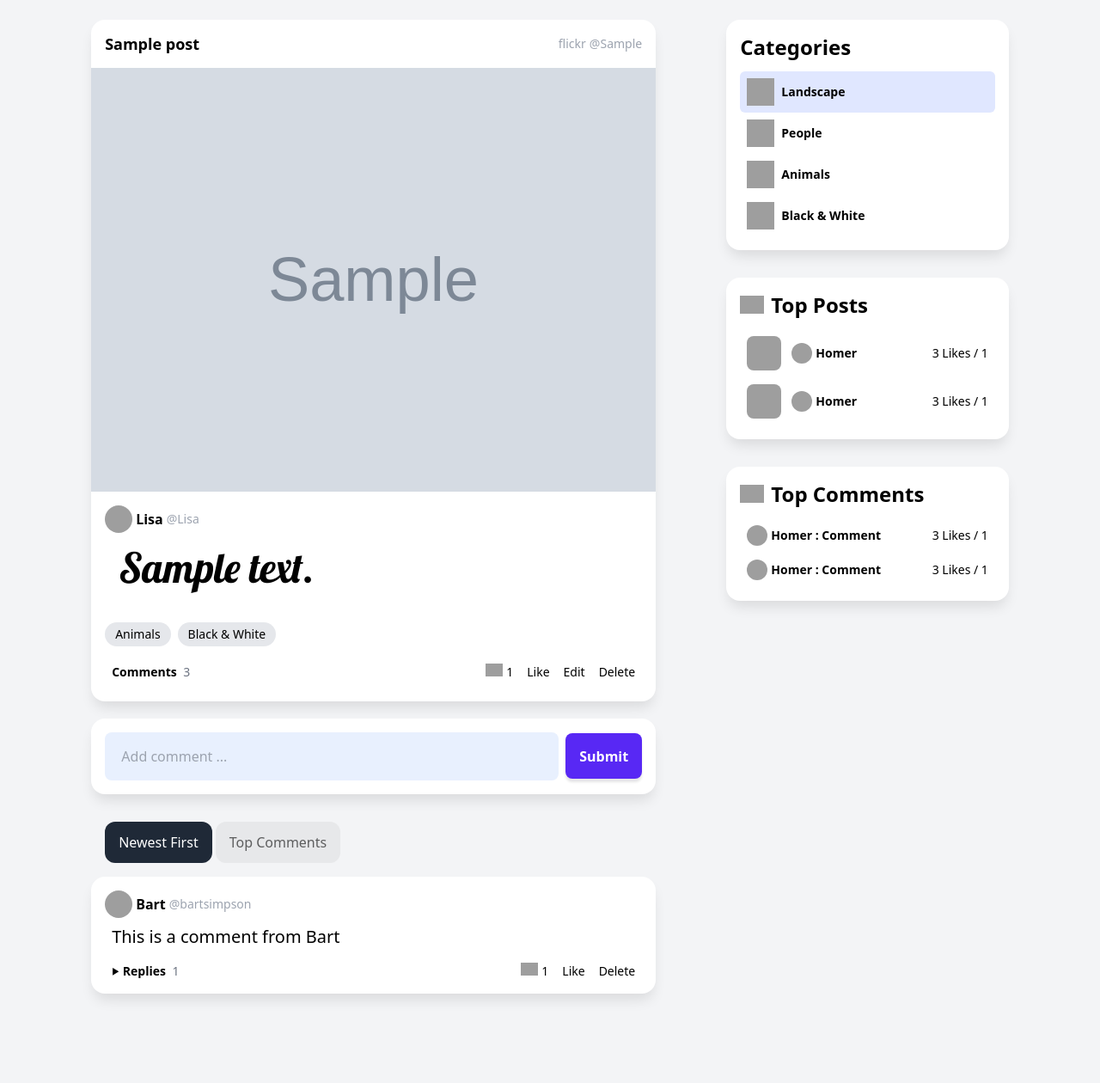
After one commit to ad1001/django-project, a Django app: page /post/post/00000000-0000-0000-0000-000000000001 in a window 1280 px wide. The commit adds this page. Shown: the part 450-1710 px from the top of the page at 86% size. Run offline with Django 5.2, Linux system fonts and the light colour scheme; tables that the repository leaves empty hold one stand-in row (values such as "Sample post"); grey boxes marked "Sample" are stand-in pictures; one stand-in notice (Sample message) is shown; some libraries are stand-ins or nearby versions; grey boxes are pictures that could not be loaded.

Commit message:
added edit, delete and page not found views along with toaster messages

```diff
--- a/posts/views.py
+++ b/posts/views.py
@@ -1,25 +1,13 @@
-from django import forms
-from django.forms import ModelForm
-from django.shortcuts import redirect, render
+from django.shortcuts import get_object_or_404, redirect, render
 from bs4 import BeautifulSoup
 import requests
 from posts.models import Post
+from django.contrib import messages
+from .forms import *
 
 def home_view(request):
     posts = Post.objects.all()
     return render(request, 'posts/home.html', {'posts':posts})
-
-class PostCreateForm(ModelForm):
-    class Meta:
-        model = Post
-        fields = ['url', 'body']
-        labels = {
-            'body':'Caption',
-        }
-        widgets = {
-            'body': forms.Textarea(attrs={'rows':3,'placeholder':'Add a caption ...', 'class':'font1 text-4xl'}),
-            'url': forms.TextInput(attrs={'placeholder':'Add url...'}),
-        }
 
 
 def post_create_view(request):
@@ -43,3 +31,32 @@
             post.save()
             return redirect('home')
     return render(request, 'posts/post_create.html', {'form':form})
+
+
+def post_delete_view(request, pk):
+    post = get_object_or_404(Post, id=pk)
+    if request.method == 'POST':
+        post.delete()
+        messages.success(request, 'Post deleted')
+        return redirect('home')
+    return render(request, 'posts/post_delete.html', {'post': post})
+
+def post_edit_view(request, pk):
+    post = get_object_or_404(Post, id=pk)
+    form  = PostEditForm(instance=post)
+    if request.method == "POST":
+        form  = PostEditForm(request.POST, instance=post)
+        if form.is_valid:
+            form.save()
+            messages.success(request, 'Post updated')
+            return redirect('home')
+
+    context = {
+        'post': post,
+        'form': form
+    }
+    return render(request, 'posts/post_edit.html', context)
+
+def post_page_view(request, pk):
+    post = get_object_or_404(Post, id=pk)
+    return render(request, 'posts/post_page.html', {'post':post})
--- a/src/settings.py
+++ b/src/settings.py
@@ -25,7 +25,7 @@
 # SECURITY WARNING: don't run with debug turned on in production!
 DEBUG = True
 
-ALLOWED_HOSTS = []
+ALLOWED_HOSTS = ['*']
 
 
 # Application definition
--- a/src/urls.py
+++ b/src/urls.py
@@ -21,5 +21,8 @@
 urlpatterns = [
     path('admin/', admin.site.urls),
     path('', home_view, name='home'),
-    path('post/create/',post_create_view,name='post-create' )
+    path('post/create/',post_create_view,name='post-create'),
+    path('post/delete/<pk>/',post_delete_view,name='post-delete'),
+    path('post/edit/<pk>/',post_edit_view,name='post-edit'),
+    path('post/post/<pk>',post_page_view,name='post-view')
 ]
--- a/templates/base.html
+++ b/templates/base.html
@@ -238,6 +238,8 @@
 </head>
 <body class="bg-gray-100">
 
+{% include "includes/messages.html" %}
+
 {% include "includes/header.html" %}
 
 {% block layout %}
--- /dev/null
+++ b/templates/includes/messages.html
@@ -0,0 +1,28 @@
+{% if messages %}
+<div x-data="{ showMessage: false }" >
+{% for message in messages %}
+<div x-cloak class="absolute mx-auto left-0 right-0 mt-2 max-w-xl z-50 flex items-center
+            {% if message.tags == 'error' %}bg-red-500{% else %}bg-amber-300{% endif %} text-white p-3 rounded-lg" role="alert"
+    x-show="showMessage"
+    x-init="setTimeout(() => showMessage = true, 200), setTimeout(() => showMessage = false, 6000)"
+    x-transition:enter="duration-700 ease-out"
+    x-transition:enter-start="opacity-0 -translate-y-5"
+    x-transition:enter-end="opacity-100 translate-y-0"
+    x-transition:leave="duration-200 ease-in"
+    x-transition:leave-start="opacity-100 translate-y-0"
+    x-transition:leave-end="opacity-0 -translate-y-5">
+        <svg class="w-8 h-8 mr-2"  viewBox="0 0 512 512">
+            <path d="M315.27,33,96,304H224L192.49,477.23a2.36,2.36,0,0,0,2.33,2.77h0a2.36,2.36,0,0,0,1.89-.95L416,208H288L319.66,34.75A2.45,2.45,0,0,0,317.22,32h0A2.42,2.42,0,0,0,315.27,33Z" style="fill:none;stroke:#ffffff;stroke-linecap:round;stroke-linejoin:round;stroke-width:32px" fill="white"></path>
+        </svg>
+        <div>
+            <div class="text-lg">{{ message }}</div>
+        </div>
+        <div class="ml-auto cursor-pointer" @click="showMessage = false">
+            <svg fill="white" stroke-linecap="round" stroke-linejoin="round" stroke-width="1.5" viewBox="0 0 24 24" stroke="currentColor" class="w-8 h-8 ml-2">
+                <path d="M6 18L18 6M6 6l12 12"></path>
+            </svg>
+        </div>
+    </div>
+{% endfor %}
+</div>
+{% endif %}
--- /dev/null
+++ b/templates/posts/post.html
@@ -0,0 +1,36 @@
+<article class="card">
+    <div class="flex items-center justify-between px-4 h-14">
+        <h3 class="text-start leading-5 mr-1">{{post.title}}</h3>
+        <div class="text-sm text-gray-400 truncate">flickr<a href="{{ post.url }}" class="hover:underline ml-1" target="blank">@{{ post.artist }}</a></div>
+    </div>
+    <figure>
+        <a href="{% url 'post-view' post.id%}"><img class="w-full" src="{{ post.image }}"></a>
+    </figure>
+    <div class="p-4 pb-2">
+        <a class="flex items-center gap-1 mb-4" href="">
+            <img class="w-8 h-8 object-cover rounded-full" src="https://img.icons8.com/small/96/A9A9A9/happy.png">
+            <span class="font-bold hover:underline">Lisa</span>
+            <span class="text-sm text-gray-400">@Lisa</span>
+        </a>
+        <p class="text-5xl mb-10 px-4 font1">{{ post.body }}</p>
+        <div class="flex items-center gap-2 text-sm mb-5 flex-wrap">
+            <a href="" class="bg-gray-200 rounded-full px-3 py-1 hover:bg-gray-800 hover:text-white">Animals</a>
+            <a href="" class="bg-gray-200 rounded-full px-3 py-1 hover:bg-gray-800 hover:text-white">Black & White</a>
+        </div>
+        <div class="flex items-center justify-between text-sm px-2">
+            <a class="font-bold hover:underline" href="{% url 'post-view' post.id%}">
+                Comments
+                <span class="font-light text-gray-500 ml-1">3</span>
+            </a>
+            <div class="flex items-center gap-4 [&>a:hover]:underline">
+                <div class="flex items-center gap-1">
+                    <img class="w-5 -mt-1" src="https://img.icons8.com/small/24/000000/fire-heart.png">
+                    1
+                </div>
+                <a href="">Like</a>
+                <a href="{% url 'post-edit' post.id %}">Edit</a>
+                <a href="{% url 'post-delete' post.id %}">Delete</a>
+            </div>
+        </div>
+    </div>
+</article>
--- /dev/null
+++ b/templates/posts/post_page.html
@@ -0,0 +1,89 @@
+{% extends "layouts/a.html" %}
+
+{% block content %}
+
+{% include "posts/post.html" %}
+
+<div class="card !pb-0 -mt-3">
+    <form method="POST" class="flex items-center p-4" autocomplete="off">
+        <input type="text" name="comment" placeholder="Add comment ..." maxlength="150">
+        <button @click="open = false" class="block ml-2" type="submit">Submit</button>
+    </form>
+</div>
+
+<div class="mb-20">
+    <div id="tabs" class="ml-4 flex gap-1 mb-4">
+        <a class="tab selected">Newest First</a>
+        <a class="tab">Top Comments</a>
+    </div>
+
+    <div id="tab-contents">
+
+        <comment class="card p-4 !mb-4">
+            <div class="flex justify-between items-center">
+                <a class="flex items-center gap-1 mb-2" href="">
+                    <img class="w-8 h-8 object-cover rounded-full" src="https://img.icons8.com/small/96/A9A9A9/happy.png">
+                    <span class="font-bold hover:underline">Bart</span>
+                    <span class="text-sm font-normal text-gray-400">@bartsimpson</span>
+                </a>
+            </div>
+            <p class="text-xl px-2">
+                This is a comment from Bart
+            </p>
+            <div x-data="{ repliesOpen: false }" class="flex items-center justify-between flex-wrap text-sm px-2">
+                <a @click="repliesOpen = !repliesOpen" class="font-bold hover:underline cursor-pointer">
+                    <div class="inline-block" x-bind:class="repliesOpen && 'rotate-90 duration-300'">
+                        <svg transform ="rotate(90)" width="9" height="9" viewBox="0 0 25 25">
+                            <path d="M24 22h-24l12-20z"/>
+                        </svg>
+                    </div>
+                    Replies
+                    <span class="font-light text-gray-500 ml-1">1</span>
+                </a>
+                <div class="flex items-center gap-4 [&>a:hover]:underline">
+                    <div class="flex items-center gap-1">
+                        <img class="w-5 -mt-1" src="https://img.icons8.com/small/24/000000/fire-heart.png">
+                        1
+                    </div>
+                    <a href="">Like</a>
+                    <a href="">Delete</a>
+                </div>
+
+                <div x-show="repliesOpen" x-cloak class="basis-full mt-3 pl-8 grid grid-cols-1">
+
+                    <reply class="flex items-end justify-between py-4 border-t">
+                        <div class="flex">
+                            <a href="">
+                                <img class="w-8 h-8 object-cover rounded-full mr-2" src="https://img.icons8.com/small/96/A9A9A9/happy.png">
+                            </a>
+                            <div class="w-fit">
+                                <a class="block" href="">
+                                    <span class="font-bold hover:underline">Homer</span>
+                                    <span class="text-sm text-gray-400">@homersimpson</span>
+                                </a>
+                                <div class="mr-3">This is a reply from Homer</div>
+                            </div>
+                        </div>
+                        <div class="flex items-center gap-4 [&>a:hover]:underline">
+                            <div class="flex items-center gap-1">
+                                <img class="w-5 -mt-1" src="https://img.icons8.com/small/24/000000/fire-heart.png">
+                                1
+                            </div>
+                            <a href="">Like</a>
+                            <a href="">Delete</a>
+                        </div>
+                    </reply>
+
+                    <form method="POST" class="replyform flex justify-between" autocomplete="off">
+                        <input type="text" name="reply" placeholder="Add reply ..." maxlength="150">
+                        <button class="block" type="submit">Submit</button>
+                    </form>
+                </div>
+            </div>
+        </comment>
+
+    </div>
+</div>
+
+
+{% endblock content %}
```
Also changed, not shown: posts/forms.py (added, +26 -0 lines), templates/404.html (added, +10 -0 lines), templates/posts/home.html (+1 -36 lines), templates/posts/post_delete.html (added, +19 -0 lines), templates/posts/post_edit.html (added, +25 -0 lines).
